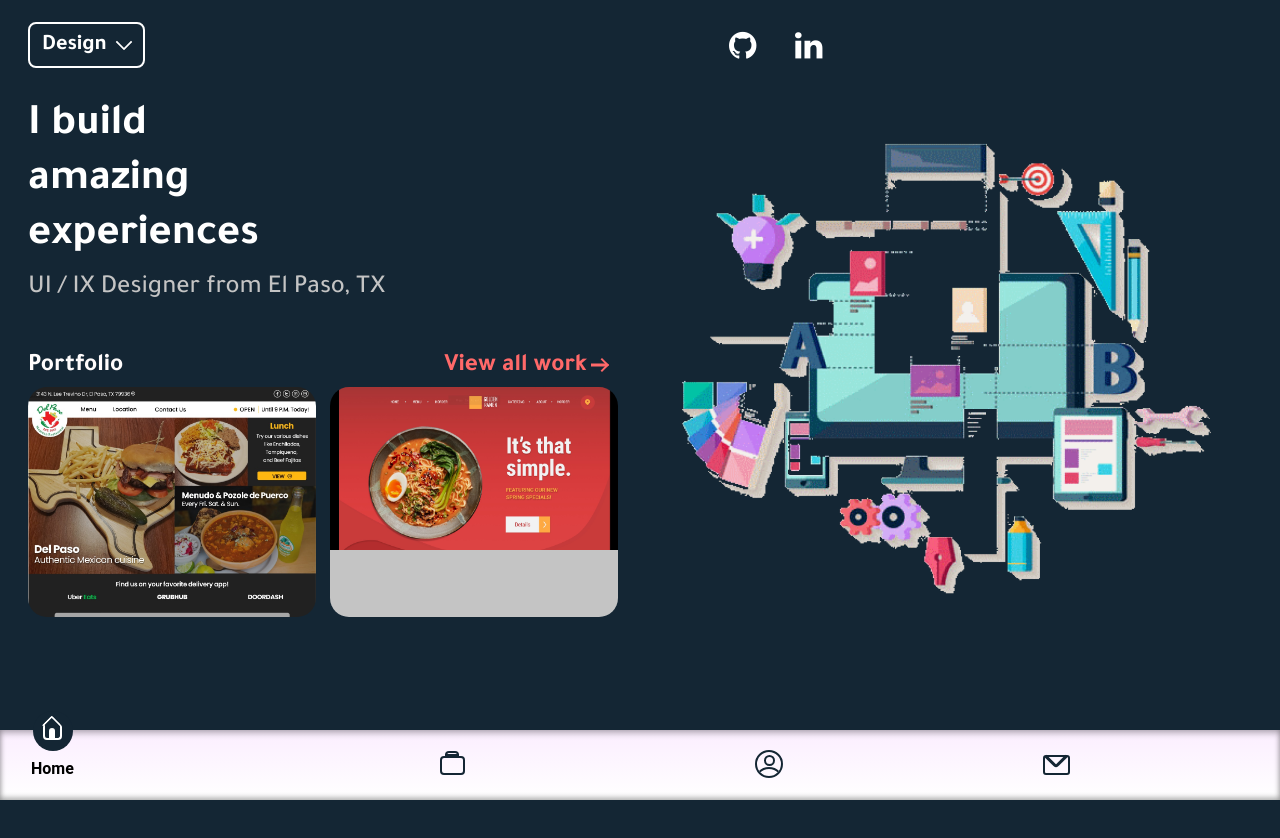
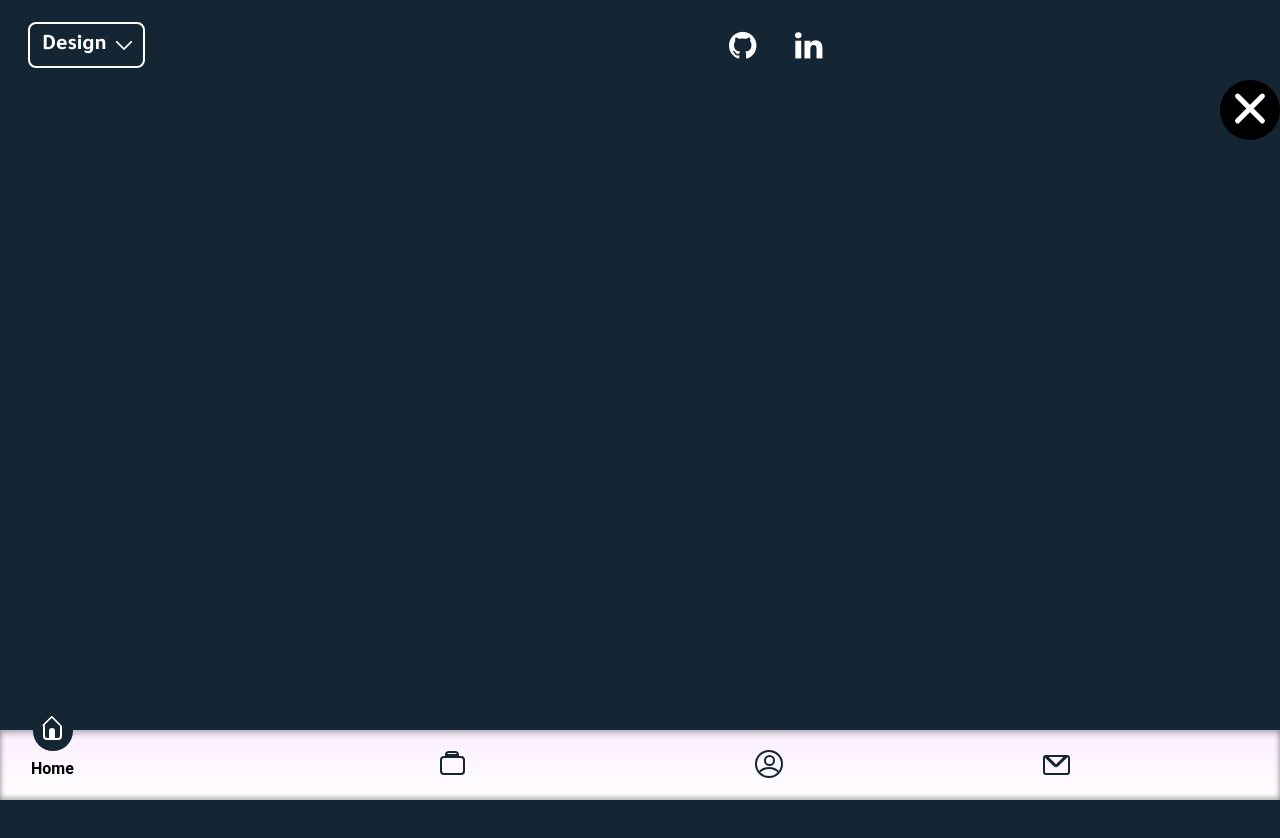
Before and after one commit to emmy0021/DesignWebsite, a plain HTML site: page index.html in a window 1280 px wide. Shown: the top 838 px of the page. Drawn offline with Linux system fonts and the light colour scheme.

Commit message:
Feature: Portfolio item preview

```diff
--- a/index.html
+++ b/index.html
@@ -106,6 +106,11 @@
 
     </div>
 
+    <div class="preview" id="preview">
+        <div class="exitPreview" id="exitPreview"></div>
+        <img src="" alt="" class="previewImg" id="previewImg">
+    </div>
+
 
 
     <script src='v4.js'></script>
--- a/v4.css
+++ b/v4.css
@@ -444,7 +444,10 @@ body {
     border-radius: 0 0 0 2px;
 }
 
-.profile, .contact, .portfolioTab{
+.profile,
+.contact,
+.portfolioTab,
+.preview {
     position: absolute;
     z-index: 1;
     left: 0;
@@ -511,21 +514,23 @@ body {
     margin-bottom: 12px;
 }
 
-.form{
+.form {
     padding: 28px;
     padding-top: 0;
     left: 0;
     right: 0;
 }
 
-.contact h1{
+.contact h1 {
     padding-top: 24%;
     color: var(--text-color);
     font-family: 'Tajawal', sans-serif;
     text-align: center;
 }
 
-.name, .email, .msg{
+.name,
+.email,
+.msg {
     display: block;
     width: 100%;
     position: relative;
@@ -534,12 +539,13 @@ body {
     padding: 0;
 }
 
-.msg{
+.msg {
     height: 144px;
 
 }
 
-label, textarea{
+label,
+textarea {
     position: relative;
     top: -8px;
     color: var(--text-color);
@@ -549,13 +555,13 @@ label, textarea{
 }
 
 
-textarea{
+textarea {
     color: black;
     margin-bottom: 10px;
     width: 100%;
 }
 
-.sendMsg{
+.sendMsg {
     position: relative;
     font-size: 20px;
     font-family: 'Tajawal', sans-serif;
@@ -565,11 +571,11 @@ textarea{
 
 }
 
-.portfolioTab{
+.portfolioTab {
     visibility: hidden;
 }
 
-.topNav{
+.topNav {
     left: 0;
     right: 0;
     height: 88px;
@@ -578,7 +584,7 @@ textarea{
     z-index: 2;
 }
 
-.links{
+.links {
     position: relative;
     width: 50%;
     height: 100%;
@@ -594,11 +600,52 @@ textarea{
     text-decoration: none;
     margin: 5px 2px;
     border-radius: 43px;
-  }
+}
 
-.fa-github,.fa-linkedin {
+.fa-github,
+.fa-linkedin {
     color: var(--text-color);
     position: relative;
     top: 5px;
     left: 67px;
-  }
+}
+
+.preview {
+    top: 80px;
+
+    visibility: visible;
+}
+
+.exitPreview {
+    width: 60px;
+    height: 60px;
+    right: 0;
+    position: absolute;
+    background-color: black;
+    border-radius: 50%;
+}
+
+.exitPreview:before,
+.exitPreview:after {
+    content: '';
+    opacity: 2;
+    width: 40px;
+    height: 5px;
+    background-color: var(--text-color);
+    display: block;
+    transform: rotate(45deg);
+    top: 26px;
+    position: absolute;
+    left: 10px;
+    border-radius: 10px;
+
+}
+
+.exitPreview:after {
+    transform: rotate(-45deg);
+}
+
+.previewImg{
+    width: 100vw;
+    height: auto;
+}
--- a/v4.js
+++ b/v4.js
@@ -9,13 +9,13 @@ var items = document.getElementById("items");
 
 var arrItems = document.getElementsByClassName("item");
 
-var images = ['./public/DelPaso.jpg', './public/GoldenRamen.jpg'];
+var images = ['DelPaso.jpg', 'GoldenRamen.jpg'];
 
 for (var i = 0; i < images.length; i++) { //add images to home porfolio
     let div = document.createElement('div');
     div.className = 'item';
     div.id = i;
-    div.style.backgroundImage = 'url(' + images[i] + ')';
+    div.style.backgroundImage = 'url(./public/' + images[i] + ')';
 
     items.appendChild(div);
 }
@@ -130,7 +130,15 @@ document.getElementById("portfolioLabel").addEventListener('click', function ()
 
 window.onclick = e => {
     if(e.target.className === 'item'){
-        let id = e.target.id;
-        console.log(id);
+        let url = e.target.style.backgroundImage;
+        url = url.substring(5,url.length-2);
+        console.log(url);
+
+        document.getElementById('preview').style.visibility = 'visible';
+        document.getElementById('previewImg').src = url;
     }
 }
+
+document.getElementById("exitPreview").addEventListener('click',function(){
+    document.getElementById('preview').style.visibility = 'hidden';
+});
```
